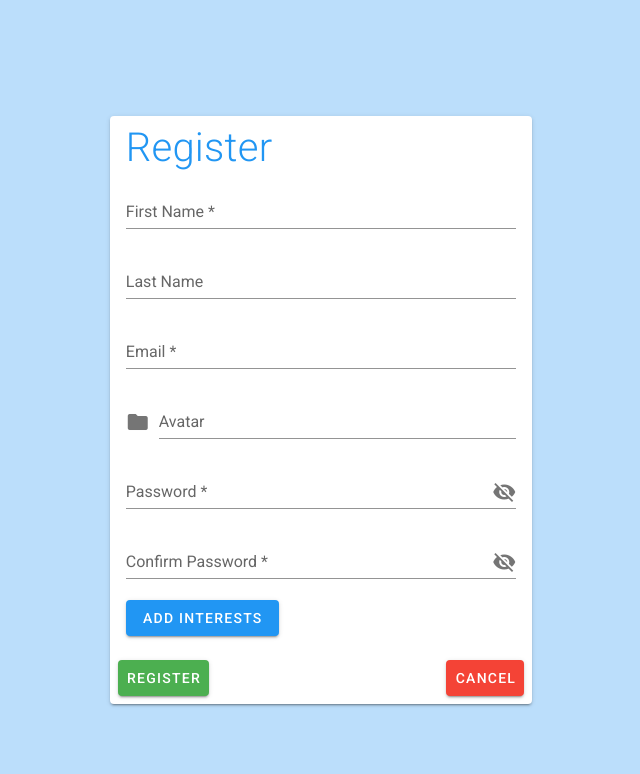
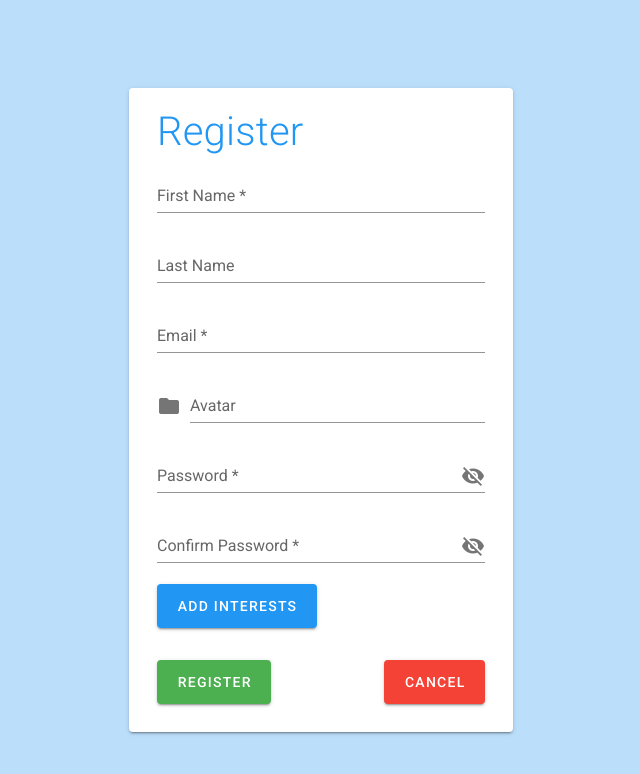
Before and after one commit to OmerNahum/final-project, a Vue app: page /Register in a window 1280 px wide. Shown: the top 774 px of the page, without its empty margins (319-959 px from the left). Built offline with nearby package versions, Linux system fonts and the light colour scheme; no server answers.

Commit message:
responsive

```diff
--- a/src/views/Landing.vue
+++ b/src/views/Landing.vue
@@ -8,6 +8,7 @@
         fill-height
         v-resize="onResize"
       >
+        <v-container>
           <v-card-title>
             <h1 class="display font-weight-light info--text">Login</h1>
           </v-card-title>
@@ -37,12 +38,22 @@
             </v-form>
           </v-card-text>
 
-        <v-card-actions dense>
-          <v-container>
+          <v-card-actions>
             <v-row dense>
-              <v-btn small color="info" @click="login(password)">Login</v-btn>
               <v-btn
-                small
+                :x-small="xs"
+                :small="s"
+                :large="lg"
+                :x-large="xl"
+                color="info"
+                @click="login(password)"
+                >Login</v-btn
+              >
+              <v-btn
+                :x-small="xs"
+                :small="s"
+                :large="lg"
+                :x-large="xl"
                 class="ml-1"
                 color="success"
                 router-link
@@ -51,14 +62,14 @@
               >
               <v-spacer></v-spacer>
 
-              <a small href="http://localhost:3000/user/google">
-                <v-icon>
+              <a href="http://localhost:3000/user/google">
+                <v-icon :small="xs" :medium="s" :large="lg" :x-large="xl">
                   mdi-google
                 </v-icon>
               </a>
             </v-row>
+          </v-card-actions>
         </v-container>
-        </v-card-actions>
       </v-card>
     </v-layout>
   </v-app>
@@ -93,6 +104,10 @@ export default {
     valid4: false,
     types: [],
     cardWidth: window.outerWidth * 0.33,
+    xs: false,
+    s: true,
+    lg: false,
+    xl: false,
   }),
   methods: {
     async login() {
@@ -124,7 +139,29 @@ export default {
       }
     },
     onResize() {
+      setTimeout(() => {
         this.cardWidth = window.outerWidth * 0.33;
+        this.xs = false;
+        this.s = false;
+        this.lg = false;
+        this.xl = false;
+        console.log(this.$vuetify.breakpoint.name);
+        switch (this.$vuetify.breakpoint.name) {
+          case "xs":
+            this.cardWidth = window.outerWidth;
+            return (this.xs = true);
+          case "sm":
+            return (this.s = true);
+          case "md":
+            return (this.s = true);
+          case "lg":
+            return (this.lg = true);
+          case "xl":
+            return (this.xl = true);
+          default:
+            return (this.md = true);
+        }
+      }, 500);
     },
     ...mapActions(["setUser", "setUserBygoogle", "currentUser"]),
   },
--- a/src/views/Profile.vue
+++ b/src/views/Profile.vue
@@ -8,6 +8,7 @@
         v-resize="onResize"
         fill-height
       >
+        <v-container>
           <form>
             <v-card-title>
               <h1 class="display font-weight-light info--text">Profile</h1>
@@ -19,7 +20,11 @@
                   ><v-avatar><img :src="user.image"/></v-avatar>
                   {{ this.firstName }}</v-input
                 >
-              <v-text-field v-model="firstName" label="First Name *" required />
+                <v-text-field
+                  v-model="firstName"
+                  label="First Name *"
+                  required
+                />
                 <v-text-field v-model="lastName" label="Last Name" />
                 <v-text-field
                   v-model="email"
@@ -76,7 +81,9 @@
               </v-card-actions>
             </v-card>
           </v-dialog> -->
-              <v-card-text v-if="password != confirmPassword" class="red--text"
+                <v-card-text
+                  v-if="password != confirmPassword"
+                  class="red--text"
                   >Password don't match</v-card-text
                 >
                 <v-card-text v-if="!valid" class="error--text"
@@ -91,17 +98,33 @@
               </v-form>
             </v-card-text>
             <v-card-actions>
-            <v-container>
               <v-row dense>
-                <v-btn color="success" @click="passwordCheck(password)"
+                <v-btn
+                  :x-small="xs"
+                  :small="s"
+                  :medium="md"
+                  :large="lg"
+                  :x-large="xl"
+                  color="success"
+                  @click="passwordCheck(password)"
                   >Save</v-btn
                 >
                 <v-spacer></v-spacer>
-                <v-btn color="red white--text" to="/Show"> Cancel</v-btn>
+                <v-btn
+                  :x-small="xs"
+                  :small="s"
+                  :medium="md"
+                  :large="lg"
+                  :x-large="xl"
+                  color="red white--text"
+                  to="/Show"
+                >
+                  Cancel</v-btn
+                >
               </v-row>
-            </v-container>
             </v-card-actions>
           </form>
+        </v-container>
       </v-card>
     </v-layout>
   </v-app>
@@ -152,6 +175,11 @@ export default {
     user: null,
     cardWidth: window.outerWidth * 0.33,
     cardHeight: window.outerHeight * 0.25,
+    xs: false,
+    s: true,
+    lg: false,
+    xl: false,
+    md: true,
   }),
   methods: {
     setUser() {
@@ -218,8 +246,30 @@ export default {
       this.file = e;
     },
     onResize() {
+      setTimeout(() => {
         this.cardWidth = window.outerWidth * 0.33;
         this.cardHeight = window.outerHeight * 0.25;
+        this.xs = false;
+        this.s = false;
+        this.lg = false;
+        this.xl = false;
+        console.log(this.$vuetify.breakpoint.name);
+        switch (this.$vuetify.breakpoint.name) {
+          case "xs":
+            this.cardWidth = window.outerWidth;
+            return (this.xs = true);
+          case "sm":
+            return (this.s = true);
+          case "md":
+            return (this.md = true);
+          case "lg":
+            return (this.lg = true);
+          case "xl":
+            return (this.xl = true);
+          default:
+            return (this.md = true);
+        }
+      }, 500);
     },
   },
 };
--- a/src/views/Register.vue
+++ b/src/views/Register.vue
@@ -3,11 +3,12 @@
   <v-app class="Register">
     <v-layout align-center justify-center class="blue lighten-4">
       <v-card
+        v-resize="btnSize"
         :width="cardWidth"
         fill-height
         class="mx-auto mt-5"
-        v-resize="onResize"
       >
+        <v-container>
           <v-card-title>
             <h1 class="display font-weight-light info--text">Register</h1>
           </v-card-title>
@@ -55,7 +56,15 @@
                 @keydown.esc="setRegDialog(false)"
               >
                 <template v-slot:activator="{ on }">
-                <v-btn color="info" dark v-on="on" @click="setDialog"
+                  <v-btn
+                    :x-small="xs"
+                    :small="s"
+                    :large="lg"
+                    :x-large="xl"
+                    color="info"
+                    dark
+                    v-on="on"
+                    @click="setDialog"
                     >Add Interests</v-btn
                   >
                 </template>
@@ -97,12 +106,33 @@
             </v-form>
           </v-card-text>
           <v-card-actions>
-          <v-btn color="success" @click="passwordCheck(password)"
+            <v-container>
+              <v-row dense>
+                <v-btn
+                  :x-small="xs"
+                  :small="s"
+                  :medium="md"
+                  :large="lg"
+                  :x-large="xl"
+                  color="success"
+                  @click="passwordCheck(password)"
                   >Register</v-btn
                 >
                 <v-spacer></v-spacer>
-          <v-btn color="red white--text" to="/"> Cancel</v-btn>
+                <v-btn
+                  :x-small="xs"
+                  :small="s"
+                  :large="lg"
+                  :x-large="xl"
+                  color="red white--text"
+                  to="/"
+                >
+                  Cancel</v-btn
+                >
+              </v-row>
+            </v-container>
           </v-card-actions>
+        </v-container>
       </v-card>
     </v-layout>
   </v-app>
@@ -123,6 +153,7 @@ export default {
   computed: {
     ...mapGetters(["Interests", "RegDialog"]),
   },
+  mounted() {},
   data: () => ({
     groupImage: [
       (value) =>
@@ -149,6 +180,11 @@ export default {
     dialog: false,
     file: null,
     cardWidth: window.outerWidth * 0.33,
+    xs: false,
+    s: false,
+    md: false,
+    lg: false,
+    xl: false,
   }),
   methods: {
     addUser() {
@@ -191,7 +227,32 @@ export default {
           });
       } else this.valid = false;
     },
+    btnSize() {
+      setTimeout(() => {
+        this.cardWidth = window.outerWidth * 0.3;
+        this.xs = false;
+        this.s = false;
+        this.md = false;
+        this.lg = false;
+        this.xl = false;
 
+        switch (this.$vuetify.breakpoint.name) {
+          case "xs":
+            this.cardWidth = window.outerWidth;
+            return (this.xs = true);
+          case "sm":
+            return (this.s = true);
+          case "md":
+            return (this.md = true);
+          case "lg":
+            return (this.lg = true);
+          case "xl":
+            return (this.xl = true);
+          default:
+            return (this.md = true);
+        }
+      }, 500);
+    },
     passwordCheck() {
       this.valid3 = false;
       this.valid = true;
@@ -217,9 +278,6 @@ export default {
       this.imageUrl = e.name;
       this.file = e;
     },
-    onResize() {
-      this.cardWidth = window.outerWidth * 0.33;
-    },
   },
 };
 </script>
```
Lines whose indentation alone changed are shown as unchanged.
